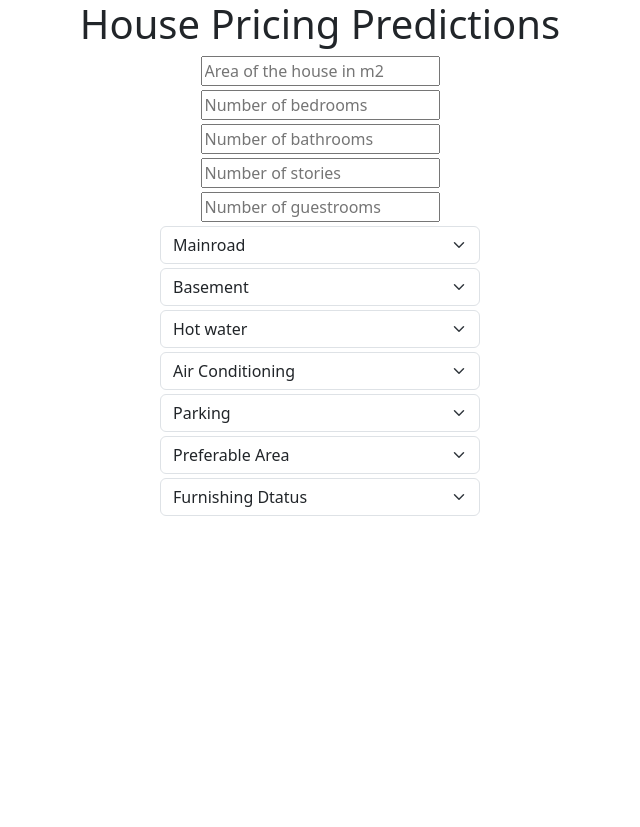
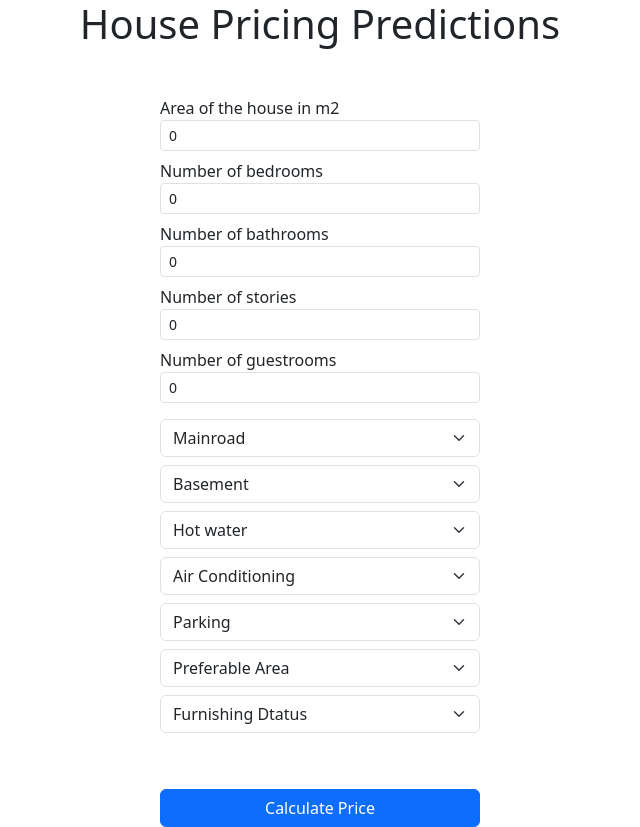
Before and after one commit to DuarteKGNC/HousePricing, a Vue app: page / in a window 1280 px wide. Shown: the whole page, without its empty margins (320-960 px from the left). Before the commit the page ends 800 px from the top, so only its background shows below. Built offline with nearby package versions, Linux system fonts and the light colour scheme.

Commit message:
input fix

```diff
--- a/src/components/ChoiceField.vue
+++ b/src/components/ChoiceField.vue
@@ -1,5 +1,5 @@
 <template>
-    <select class="form-select w-25">
+    <select class="form-select mb-2">
         <option selected>{{$props.label}}</option>
         <option v-for="(option, index) in $props.options" :key="index" :value="index">{{option}}</option>
     </select>
--- a/src/components/HousePricing.vue
+++ b/src/components/HousePricing.vue
@@ -1,9 +1,13 @@
 <template>
     <div class="housepricing">
         <h1 class="text-center">House Pricing Predictions</h1>
-        <div class="d-flex flex-column gap-1 justify-content-center align-items-center">
-            <InputField  v-for="(label, key) in input_labels" :key="key" :id="label.name" :placeholder="label.placeholder" />
-            <ChoiceField v-for="(label, key) in multiple_choice_labels" :key="key" :label="label.name" :options="label.options"/>
+        <div class="d-flex flex-column gap-1 justify-content-center align-items-center mt-5">
+            <div class="w-25">
+                <InputField  v-for="(label, key) in input_labels" :key="key" :id="label.name" :placeholder="label.placeholder" />
+                <div class="mt-3"></div>
+                <ChoiceField v-for="(label, key) in multiple_choice_labels" :key="key" :label="label.name" :options="label.options" />
+                <button class="btn btn-primary w-100 mt-5">Calculate Price</button>
+            </div>
         </div>
     </div>
 </template>
@@ -19,11 +23,11 @@ export default {
     data(){
         return{
             input_labels: [
-                    {name: 'area', value: undefined, placeholder: 'Area of the house in m2'},
-                    {name: 'bedrooms', value: undefined, placeholder: 'Number of bedrooms'},
-                    {name: 'bathrooms', value: undefined, placeholder: 'Number of bathrooms'},
-                    {name: 'stories', value: undefined, placeholder: 'Number of stories'},
-                    {name: 'guestrooms', value: undefined, placeholder: 'Number of guestrooms'},
+                    {name: 'area', value: 0, placeholder: 'Area of the house in m2'},
+                    {name: 'bedrooms', value: 0, placeholder: 'Number of bedrooms'},
+                    {name: 'bathrooms', value: 0, placeholder: 'Number of bathrooms'},
+                    {name: 'stories', value: 0, placeholder: 'Number of stories'},
+                    {name: 'guestrooms', value: 0, placeholder: 'Number of guestrooms'},
             ],
             multiple_choice_labels: [
                     {name: 'Mainroad', options: ['Yes', 'No'], value: false},
--- a/src/components/InputField.vue
+++ b/src/components/InputField.vue
@@ -1,5 +1,8 @@
 <template>
-    <input type="text" :id="$props.id" :placeholder="$props.placeholder">
+    <label :for="$props.id">{{ $props.placeholder }}</label>
+    <div class="input-group input-group-sm mb-2">
+        <input v-model="value" type="number" min="0" class="form-control" :id="$props.id" onkeydown="return false">
+    </div>
 </template>
 <script>
 export default {
@@ -7,6 +10,11 @@ export default {
     props: {
         id: String,
         placeholder: String
-    }
+    },
+    data(){
+        return{
+            value: 0
+        }
+    },
 }
 </script>
```
